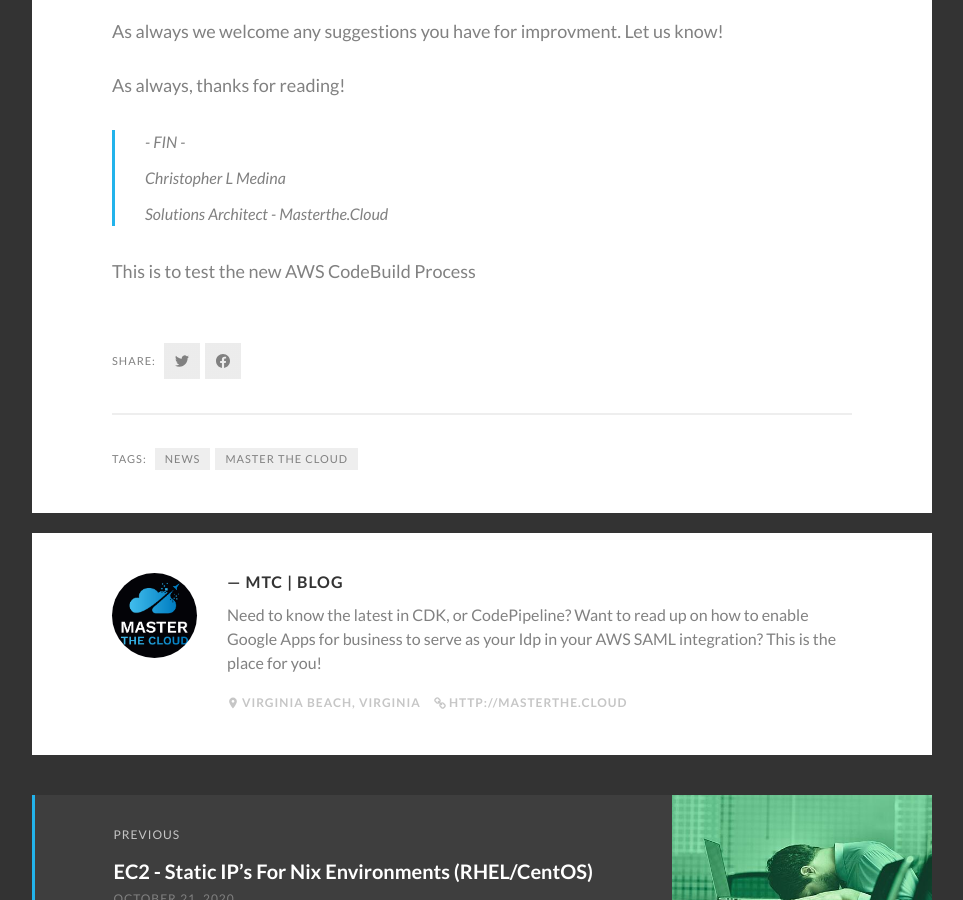
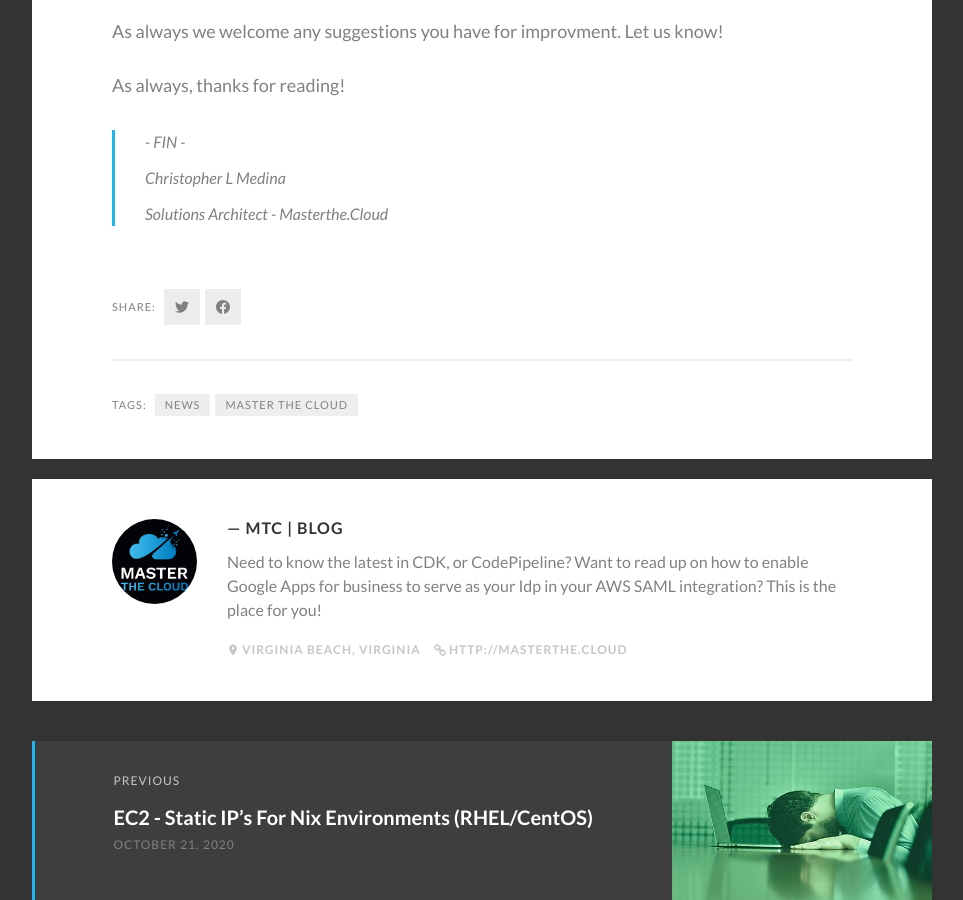
Before and after one commit to TheMedina/blog.masterthe.cloud, a Jekyll site: the page built from _posts/2020-10-29-News-New-Content-Coming-Soon.md, in a window 1280 px wide and 900 px high, scrolled down 1867 px. Shown: the whole window, without its empty margins (8-971 px from the left). Built offline with Jekyll 4.4.1, drawn with Linux system fonts in a browser that asks for light colours.

Commit message:
Testing AWS CodeBuild rebuild

```diff
--- a/_posts/2020-10-29-News-New-Content-Coming-Soon.md
+++ b/_posts/2020-10-29-News-New-Content-Coming-Soon.md
@@ -39,5 +39,3 @@ As always, thanks for reading!
 > <cite>- FIN -</cite>
 > <cite>Christopher L Medina</cite>
 > <cite>Solutions Architect - Masterthe.Cloud</cite>
-
-This is to test the new AWS CodeBuild Process
```
